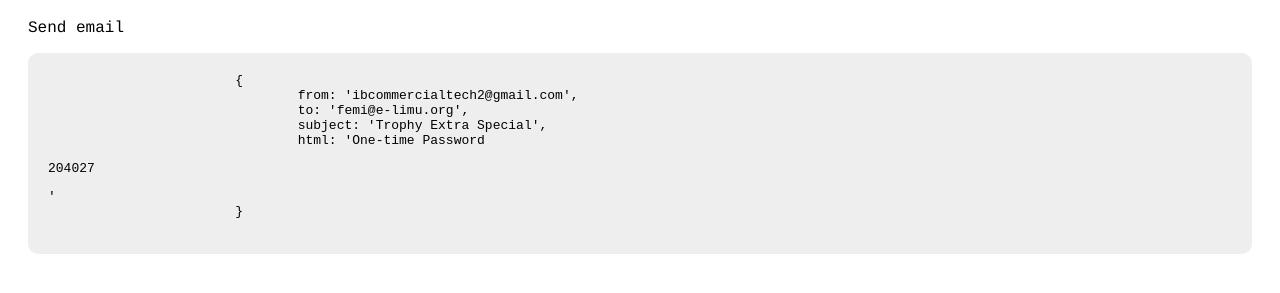
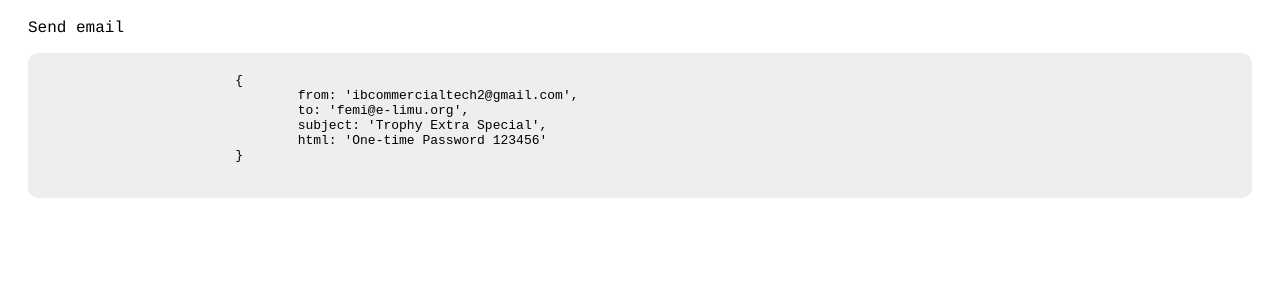
Before and after one commit to CommercialTech-ABInBev/Trophy-Games-Backend, a website: page public/index.html in a window 1280 px wide. Shown: the part 89-382 px from the top of the page. Drawn offline with Linux system fonts and the light colour scheme.

Commit message:
Modify Static File

```diff
--- a/public/index.html
+++ b/public/index.html
@@ -22,7 +22,7 @@
 				from: 'ibcommercialtech2@gmail.com',
 				to: 'femi@e-limu.org',
 				subject: 'Trophy Extra Special',
-				html: 'One-time Password<p>204027</p>'
+				html: 'One-time Password 123456'
 			}
 		</pre>
 	</div>
```
